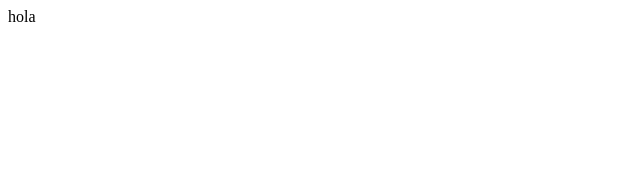
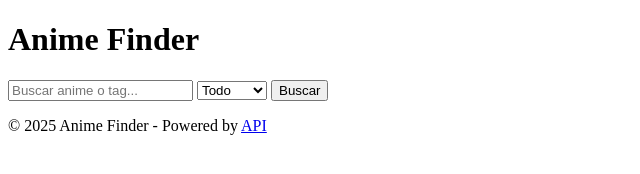
Before and after one commit to sh6ta-thecat/html, a plain HTML site: page index.html in a window 1280 px wide. Shown: the whole page, without its empty margins (0-640 px from the left). Drawn offline with Linux system fonts and the light colour scheme.

Commit message:
Actualizar index.html

```diff
--- a/index.html
+++ b/index.html
@@ -1 +1,33 @@
-hola
+<!DOCTYPE html>
+<html lang="es">
+<head>
+  <meta charset="UTF-8">
+  <meta name="viewport" content="width=device-width, initial-scale=1.0">
+  <title>Anime Finder</title>
+  <link rel="stylesheet" href="styles.css">
+</head>
+<body>
+  <header>
+    <h1>Anime Finder</h1>
+    <form id="searchForm">
+      <input type="text" id="query" placeholder="Buscar anime o tag..." required>
+      <select id="filter">
+        <option value="all">Todo</option>
+        <option value="name">Nombre</option>
+        <option value="tags">Tags</option>
+      </select>
+      <button type="submit">Buscar</button>
+    </form>
+  </header>
+
+  <main>
+    <div id="results" class="results"></div>
+  </main>
+
+  <footer>
+    <p>© 2025 Anime Finder - Powered by <a href="https://sh6ta-thecat.github.io/cuddly/api.json" target="_blank">API</a></p>
+  </footer>
+
+  <script src="script.js"></script>
+</body>
+</html>
```
